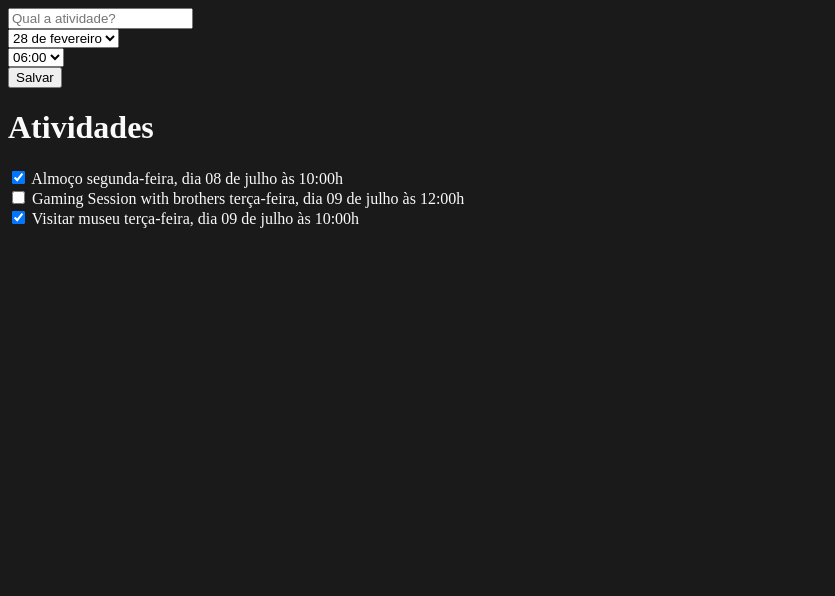
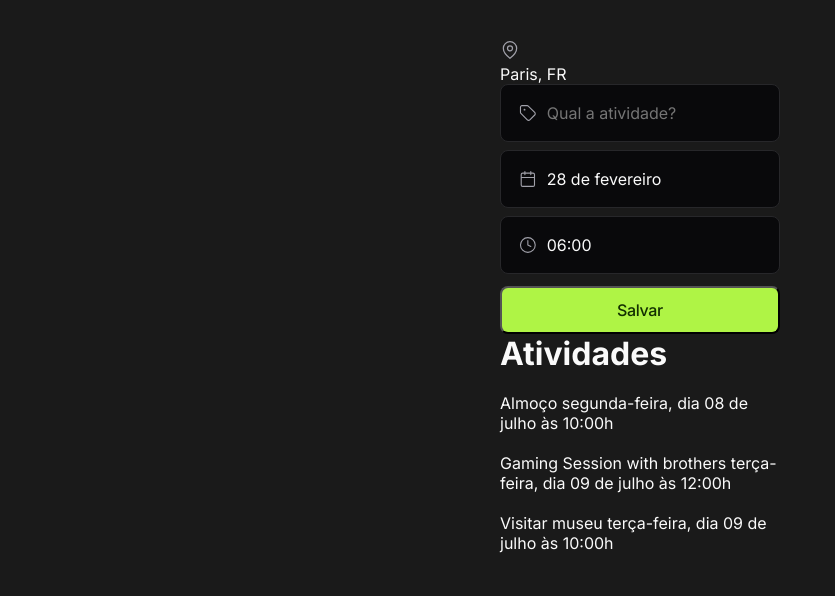
Before and after one commit to Joao13Neves/trip-organize-javaScript, a plain HTML site: page index.html in a window 1280 px wide. Shown: the whole page, without its empty margins (0-835 px from the left). Drawn offline with nearby package versions, Linux system fonts and the light colour scheme.

Commit message:
add style to selects

```diff
--- a/css/global.css
+++ b/css/global.css
@@ -1,4 +1,72 @@
-body {
-    background: #1a1a1a;
-    color: #fafafa;
+* {
+  margin: 0;
+  padding: 0;
+  box-sizing: border-box;
 }
+
+body,
+input,
+select,
+button,
+option {
+  font-family: "Inter", sans-serif;
+  background: #1a1a1a;
+  color: #fafafa;
+}
+
+#app {
+  padding: 40px 20px;
+  max-width: 320px;
+  margin: 0 auto;
+}
+
+input,
+select {
+  all: unset;
+}
+
+input,
+select,
+button {
+  width: 100%;
+}
+
+.fields {
+  display: grid;
+  gap: 8px;
+}
+
+.field-wrapper {
+  padding: 18px;
+  background-color: #09090b;
+  border: 1px solid #27272a;
+  border-radius: 8px;
+  display: flex;
+  align-items: center;
+  gap: 10px;
+}
+
+.field-wrapper:focus-within {
+  outline: 2px solid yellowgreen;
+}
+
+button {
+  cursor: pointer;
+  margin-top: 12px;
+  padding: 12px 20px;
+  border-radius: 8px;
+  background-color: #aff445;
+  font-weight: 500;
+  color: #132f00;
+  font-size: 1rem;
+  letter-spacing: -0.02em;
+}
+
+.car-bg {
+  background: #18181b;
+  box-shadow: 0px 8px 8px rgba(0, 0, 0, 0.1), 0px 4px 4px rgba(0, 0, 0, 0.1),
+    0px 2px 2px rgba(0, 0, 0, 0.1), 0px 0px 0px 1px rgba(0, 0, 0, 0.01),
+    inset 0px 0px 0px 1px rgba(255, 255, 255, 0.03),
+    inset 0px 1px 0px rgba(255, 255, 255, 0.03);
+  border-radius: 12px;
+}
--- a/index.html
+++ b/index.html
@@ -6,6 +6,9 @@
     <meta name="viewport" content="width=device-width, initial-scale=1.0">
     <title>Trip Organize</title>
     <link rel="stylesheet" href="./css/style.css">
+    <link rel="preconnect" href="https://fonts.googleapis.com">
+    <link rel="preconnect" href="https://fonts.gstatic.com" crossorigin>
+    <link href="https://fonts.googleapis.com/css2?family=Inter:wght@100..900&display=swap" rel="stylesheet">
     <!-- script.js -->
     <script src="https://cdn.jsdelivr.net/npm/dayjs@1/dayjs.min.js"></script>
     <script src="https://cdn.jsdelivr.net/npm/dayjs@1/locale/pt-br.js"></script>
@@ -15,23 +18,56 @@
 </head>
 
 <body>
+    <div id="app">
         <form onsubmit="salvarAtividade(event)">
-        <div>
+
+            <div id="place" class="card-bg">
+                <svg width="20" height="20" viewBox="0 0 20 20" fill="none" xmlns="http://www.w3.org/2000/svg">
+                    <path
+                        d="M16.6666 8.33334C16.6666 13.3333 9.99992 18.3333 9.99992 18.3333C9.99992 18.3333 3.33325 13.3333 3.33325 8.33334C3.33325 6.56523 4.03563 4.86954 5.28587 3.61929C6.53612 2.36905 8.23181 1.66667 9.99992 1.66667C11.768 1.66667 13.4637 2.36905 14.714 3.61929C15.9642 4.86954 16.6666 6.56523 16.6666 8.33334Z"
+                        stroke="#A1A1AA" stroke-width="1.25" stroke-linecap="round" stroke-linejoin="round" />
+                    <path
+                        d="M9.99992 10.8333C11.3806 10.8333 12.4999 9.71405 12.4999 8.33334C12.4999 6.95263 11.3806 5.83334 9.99992 5.83334C8.61921 5.83334 7.49992 6.95263 7.49992 8.33334C7.49992 9.71405 8.61921 10.8333 9.99992 10.8333Z"
+                        stroke="#A1A1AA" stroke-width="1.25" stroke-linecap="round" stroke-linejoin="round" />
+                </svg>
+                <p>Paris, FR</p>
+            </div>
+
+            <div class="fields">
+                <div class="field-wrapper">
+                    <svg width="20" height="20" viewBox="0 0 20 20" fill="none" xmlns="http://www.w3.org/2000/svg">
+                        <path
+                            d="M10.4884 2.15499C10.1759 1.84241 9.75207 1.66675 9.31008 1.66666H3.33341C2.89139 1.66666 2.46746 1.84225 2.1549 2.15481C1.84234 2.46737 1.66675 2.8913 1.66675 3.33332V9.30999C1.66684 9.75198 1.8425 10.1758 2.15508 10.4883L9.40842 17.7417C9.78718 18.118 10.2995 18.3293 10.8334 18.3293C11.3674 18.3293 11.8797 18.118 12.2584 17.7417L17.7417 12.2583C18.1181 11.8796 18.3294 11.3673 18.3294 10.8333C18.3294 10.2994 18.1181 9.78708 17.7417 9.40832L10.4884 2.15499Z"
+                            stroke="#A1A1AA" stroke-width="1.25" stroke-linecap="round" stroke-linejoin="round" />
+                        <path
+                            d="M6.25008 6.66666C6.4802 6.66666 6.66675 6.48011 6.66675 6.24999C6.66675 6.01987 6.4802 5.83332 6.25008 5.83332C6.01996 5.83332 5.83341 6.01987 5.83341 6.24999C5.83341 6.48011 6.01996 6.66666 6.25008 6.66666Z"
+                            stroke="#A1A1AA" stroke-width="1.25" stroke-linecap="round" stroke-linejoin="round" />
+                    </svg>
                     <input type="text" placeholder="Qual a atividade?" name="atividade" required>
                 </div>
 
-        <div>
+                <div class="field-wrapper">
+                    <svg width="20" height="20" viewBox="0 0 20 20" fill="none" xmlns="http://www.w3.org/2000/svg">
+                        <path
+                            d="M6.66667 1.66666V4.99999M13.3333 1.66666V4.99999M2.5 8.33332H17.5M4.16667 3.33332H15.8333C16.7538 3.33332 17.5 4.07952 17.5 4.99999V16.6667C17.5 17.5871 16.7538 18.3333 15.8333 18.3333H4.16667C3.24619 18.3333 2.5 17.5871 2.5 16.6667V4.99999C2.5 4.07952 3.24619 3.33332 4.16667 3.33332Z"
+                            stroke="#A1A1AA" stroke-width="1.25" stroke-linecap="round" stroke-linejoin="round" />
+                    </svg>
                     <select name="dia">
                         <option value="2024-03-01"> 01 de Fevereiro</option>
                     </select>
                 </div>
 
-        <div>
+                <div class="field-wrapper">
+                    <svg width="20" height="20" viewBox="0 0 20 20" fill="none" xmlns="http://www.w3.org/2000/svg">
+                        <path
+                            d="M10.0001 4.99999V9.99999L13.3334 11.6667M18.3334 9.99999C18.3334 14.6024 14.6025 18.3333 10.0001 18.3333C5.39771 18.3333 1.66675 14.6024 1.66675 9.99999C1.66675 5.39762 5.39771 1.66666 10.0001 1.66666C14.6025 1.66666 18.3334 5.39762 18.3334 9.99999Z"
+                            stroke="#A1A1AA" stroke-width="1.25" stroke-linecap="round" stroke-linejoin="round" />
+                    </svg>
                     <select name="hora">
                         <option value="10:30">10:30</option>
                     </select>
                 </div>
-
+            </div>
             <button>Salvar</button>
         </form>
 
@@ -39,7 +75,7 @@
             <h1>Atividades</h1>
             <section></section>
         </main>
-
+    </div>
     <script src="script.js"></script>
 </body>
 
```
Also changed, not shown: 1 other file. Lines whose indentation alone changed are shown as unchanged.
